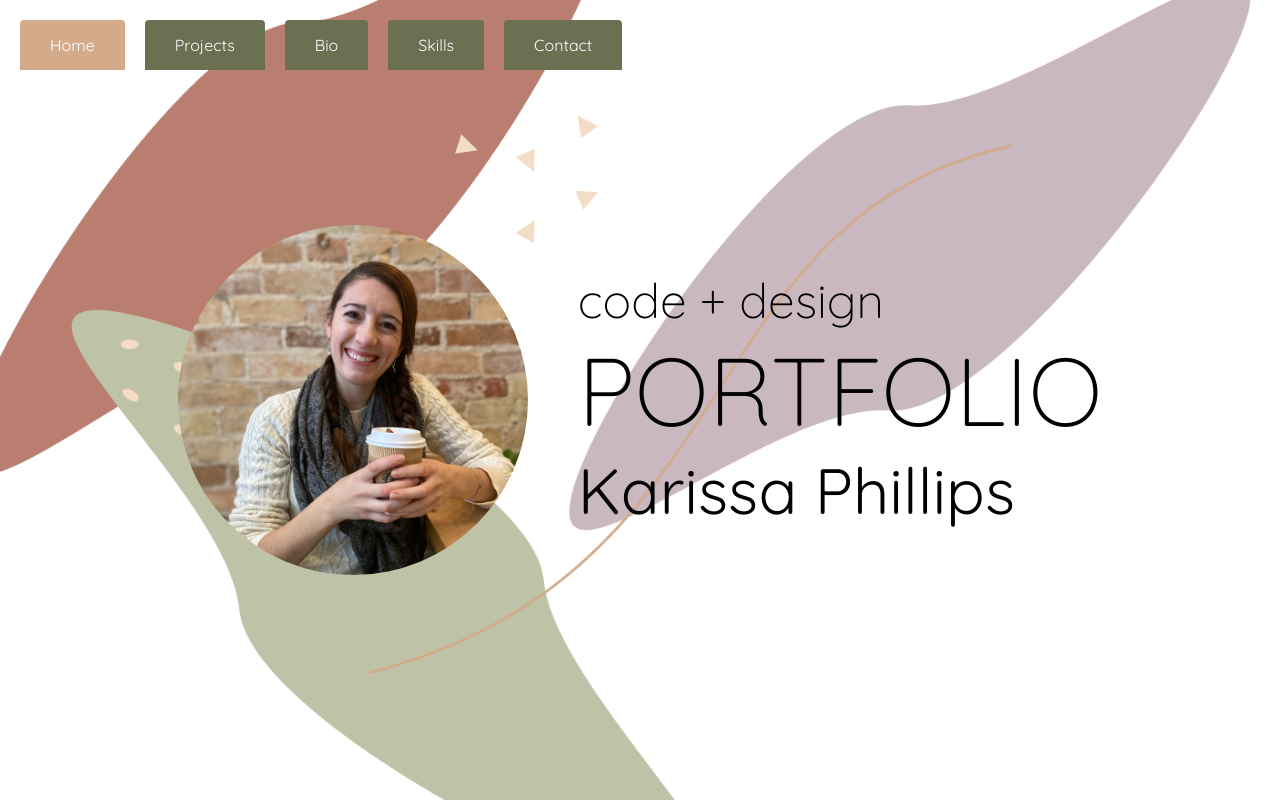
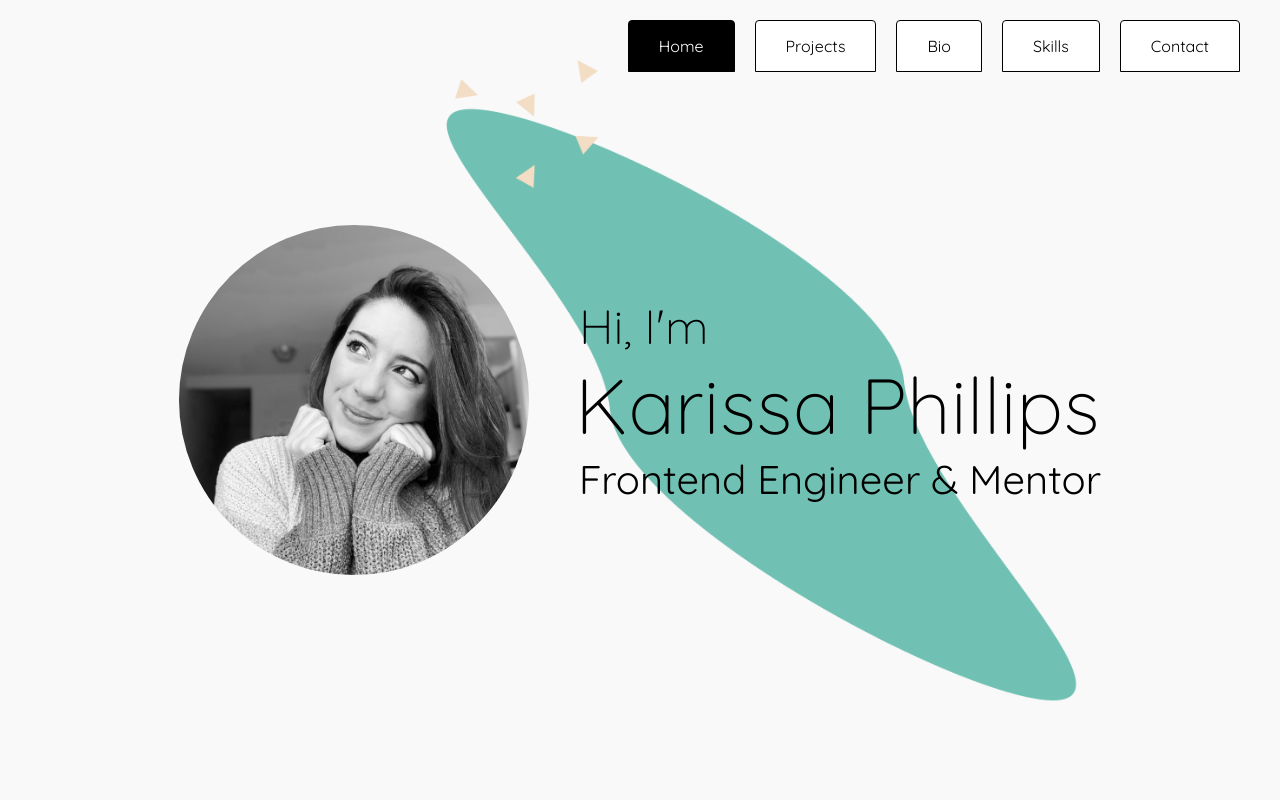
Before and after one commit to karisP/MyPortfolio, a React (Create React App) app: page / in a window 1280 px wide. Built offline with nearby package versions, Linux system fonts and the light colour scheme.

Commit message:
initial style changes

```diff
--- a/src/Navbar.module.css
+++ b/src/Navbar.module.css
@@ -32,7 +32,7 @@
     align-items: center;
     justify-content: center;
     position: absolute;
-    background: rgba(107, 112, 83, 0.9);
+    background: rgba(0,0,0, 0.7);
     width: 100vw;
     height: 100vh;
     z-index: 1;
@@ -68,6 +68,7 @@
         display: flex;
         position: absolute;
         margin: 20px;
+        right: 0;
     }
 
     .header{
@@ -80,15 +81,17 @@
 
     .container a {
         padding: 15px 30px;
-        color: white;
+        color: #000000;
         text-decoration: none;
         border-radius: 4px 4px 0px 0px;
-        background-color: #6B7053;
+        border: 1px solid #000000;
+        background-color: #ffffff;
         margin-right: 20px;
     }
 
     .container a:hover, .container .selected {
-        background-color: #D3AB8B;
+        background-color: #000000;
+        color: #ffffff;
     }
 
 }
--- a/src/pages/Home/Home.module.css
+++ b/src/pages/Home/Home.module.css
@@ -1,21 +1,23 @@
 .container {
     width: 100%;
     height: 100%;
-    background: url(../../images/homebackground.png);
-    background-position: top;
+    background: url(../../images/home_background.png);
+    background-position: center;
     background-repeat: no-repeat;
     background-size: cover;
     display: flex;
     flex-direction: column;
     align-items: center;
     justify-content: center;
+    padding: 10px;
+    box-sizing: border-box;
 }
 
 .container .image {
     width: 200px;
     height: 200px;
     border-radius: 50%;
-    background: url('../../images/profilepic.jpg');
+    background: url('../../images/profilepicv2.jpeg');
     background-repeat: no-repeat;
     background-size: cover;
     background-position: center;
@@ -34,12 +36,12 @@
 }
 
 .container .name span:nth-child(2) {
-    font-weight: 300;
     font-size: 48px;
+    margin-left: -2px;
 }
 
 .container .name span:nth-child(3) {
-    font-size: 36px;
+    font-size: 24px;
 }
 
 
@@ -47,6 +49,7 @@
     .container {
         flex-direction: row-reverse;
         font-size: 48px;
+        padding: 24px;
     }
 
     .container .name {
@@ -58,11 +61,13 @@
     }
 
     .container div:first-child span:nth-child(2) {
-        font-size: 96px;
+        font-weight: 300;
+        font-size: 78px;
+        margin-left: -4px;
     }
 
     .container div:first-child span:nth-child(3) {
-        font-size: 64px;
+        font-size: 40px;
     }
 
     .container .image {
--- a/src/pages/Home/Home.tsx
+++ b/src/pages/Home/Home.tsx
@@ -1,17 +1,18 @@
-import styles from './Home.module.css';
+import styles from "./Home.module.css";
 
 const Home = () => {
-    return(
+  return (
     <div className={styles.container}>
       <div className={styles.name}>
-                <span>code + design</span>
-                <span>PORTFOLIO</span>
-                <span>Karissa Phillips</span></div>
+        <span>Hi, I'm</span>
+        <span>Karissa Phillips</span>
+        <span>Frontend Engineer & Mentor</span>
+      </div>
       <div>
         <div className={styles.image}></div>
       </div>
     </div>
-    )
-}
+  );
+};
 
 export default Home;
```
Also changed, not shown: src/images/home_background.png (added), src/images/profilepicv2.jpeg (added). Lines whose indentation alone changed are shown as unchanged.
